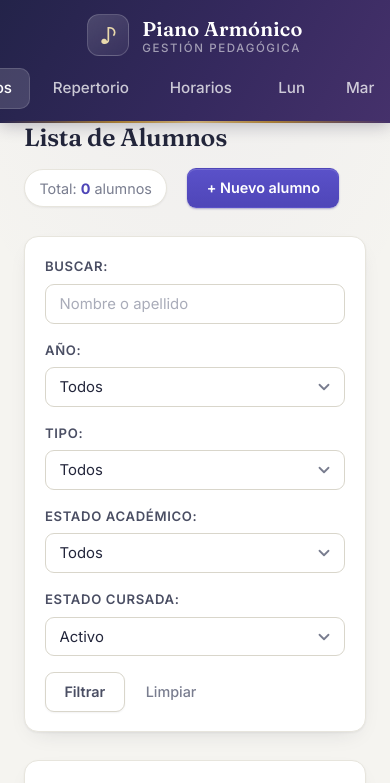
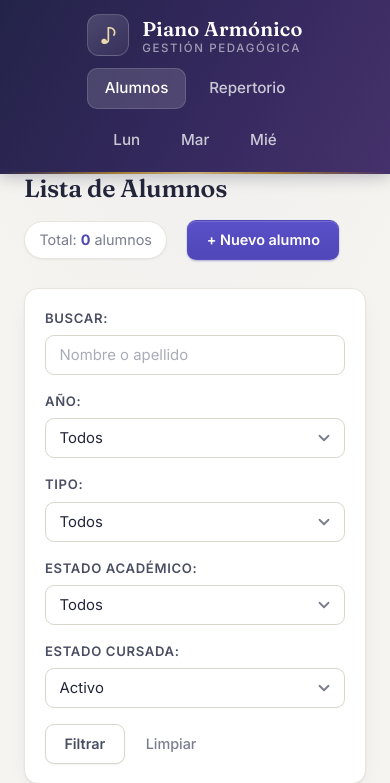
Before and after one commit to Pianowalker/Piano-Armonico---Pedagogic-Gestion, a Flask app: page /alumnos in a window 390 px wide; the page is wider, and only the part inside the window is pictured. Shown: the top 783 px of that part. Run offline with Flask 3, Linux system fonts and the light colour scheme; data that the repository does not hold is empty.

Commit message:
Ajustar barra de navegacion en movil
- Ocultar "Horarios" en movil (redundante con los accesos Lun/Mar/Mie)
- El nav ahora se acomoda en dos filas: Alumnos/Repertorio arriba y
  Lun/Mar/Mie juntos abajo (el divisor actua como salto de linea)
- Evita que "Mie" quedara cortado fuera de pantalla al sumar Repertorio

Co-Authored-By: Claude Opus 4.8 <noreply@anthropic.com>

```diff
--- a/static/style.css
+++ b/static/style.css
@@ -1438,6 +1438,12 @@ footer .footer-note::after {
     .site-nav {
         width: 100%;
         justify-content: center;
+        flex-wrap: wrap;
+    }
+
+    /* En móvil, "Horarios" es redundante con los accesos por día (Lun/Mar/Mié). */
+    .site-nav-horarios {
+        display: none;
     }
 
     .page-header {
@@ -1456,8 +1462,15 @@ footer .footer-note::after {
         grid-template-columns: 1fr;
     }
 
+    /* El divisor actúa como salto de línea de ancho completo: empuja a
+       Lun/Mar/Mié juntos a una segunda fila. */
     .site-nav-divider {
         display: block;
+        flex-basis: 100%;
+        width: 100%;
+        height: 0;
+        margin: 0;
+        background: none;
     }
 
     .site-nav-dia {
--- a/templates/base.html
+++ b/templates/base.html
@@ -23,7 +23,7 @@
             <nav class="site-nav">
                 <a href="{{ url_for('lista_alumnos') }}" class="{{ 'active' if request.endpoint not in ['horarios', 'repertorio'] else '' }}">Alumnos</a>
                 <a href="{{ url_for('repertorio') }}" class="{{ 'active' if request.endpoint == 'repertorio' else '' }}">Repertorio</a>
-                <a href="{{ url_for('horarios') }}" class="{{ 'active' if request.endpoint == 'horarios' else '' }}">Horarios</a>
+                <a href="{{ url_for('horarios') }}" class="site-nav-horarios {{ 'active' if request.endpoint == 'horarios' else '' }}">Horarios</a>
                 <span class="site-nav-divider"></span>
                 <a href="{{ url_for('horarios', day='lunes') }}" class="site-nav-dia">Lun</a>
                 <a href="{{ url_for('horarios', day='martes') }}" class="site-nav-dia">Mar</a>
```
